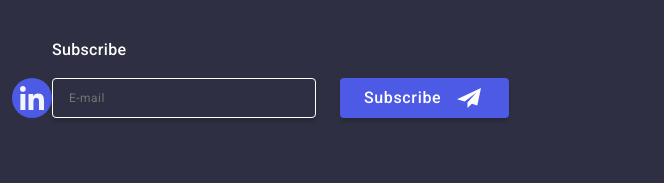
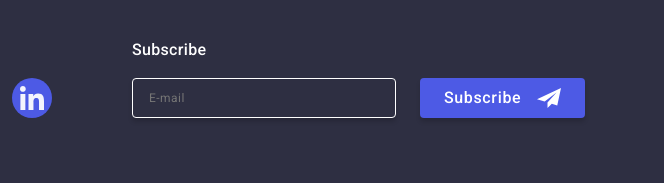
Before and after one commit to anastasiiia0/goit-markup-hw-05, a plain HTML site: page index.html in a window 1280 px wide. Shown: the part 3245-3428 px from the top of the page, 616-1280 px from the left. Drawn offline with nearby package versions, Linux system fonts and the light colour scheme.

Commit message:
footer form updated

```diff
--- a/css/styles.css
+++ b/css/styles.css
@@ -555,7 +555,7 @@ input {
 }
 
 .modal-title {
-  margin-bottom: 16px;
+  /* margin-bottom: 16px; */
   color: #2e2f42;
   text-align: center;
   font-size: 16px;
@@ -568,9 +568,9 @@ input {
   margin-bottom: 8px;
 }
 
-.form-field.last-field {
+/* .form-field.last-field {
   margin-bottom: 16px;
-}
+} */
 
 .form-label {
   display: block;
@@ -663,6 +663,10 @@ input {
   margin-bottom: 24px;
 }
 
+.footer-modal {
+  margin-left: 80px;
+}
+
 .footer-modal-form {
   display: flex;
   gap: 24px;
@@ -697,12 +701,14 @@ input {
 
 .button.subscribe-button {
   display: flex;
-  width: 165px;
+  justify-content: center;
+  align-items: center;
+  min-width: 165px;
   height: 40px;
   padding: 8px 24px;
-  gap: 16px;
 }
 
 .subscribe-icon {
   fill: #ffffff;
+  margin-left: 16px;
 }
```
